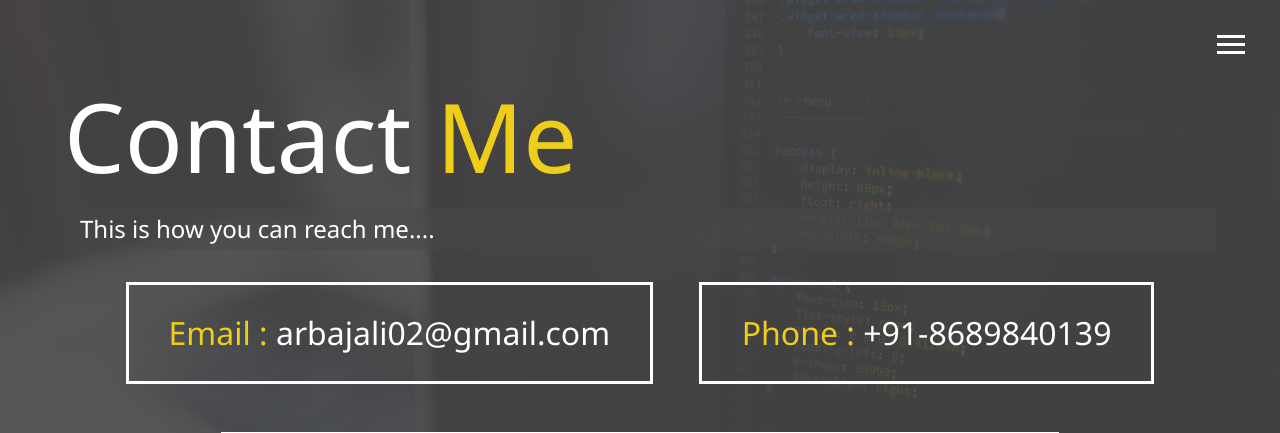
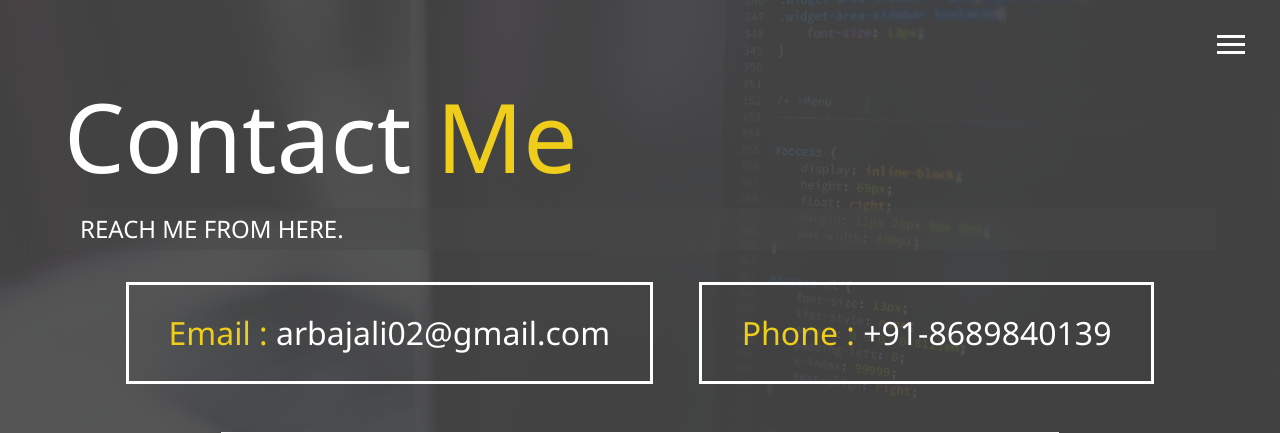
Before and after one commit to ArbaazAli/Portfolio, a Django app: page /contact/ in a window 1280 px wide. Shown: the top 433 px of the page. Run offline with Django 3.2, Linux system fonts and the light colour scheme; some libraries are stand-ins or nearby versions.

Commit message:
modified

```diff
--- a/website/templates/contact.html
+++ b/website/templates/contact.html
@@ -6,7 +6,7 @@
     <main id="about">
       <h1 class="lg-heading">Contact <span class="text-secondary">Me</span></h1>
       <h2 class="sm-heading">
-        This is how you can reach me....
+        REACH ME FROM HERE.
       </h2>
       <div class="boxes">
         <div>
```
